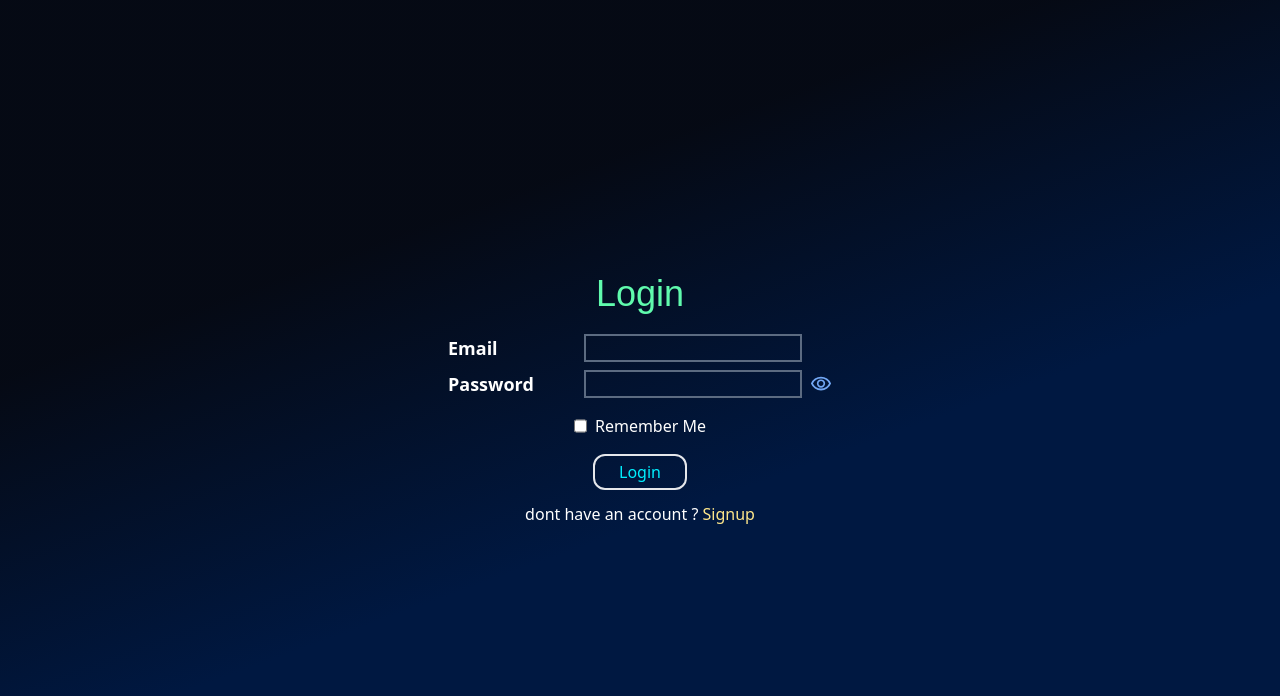
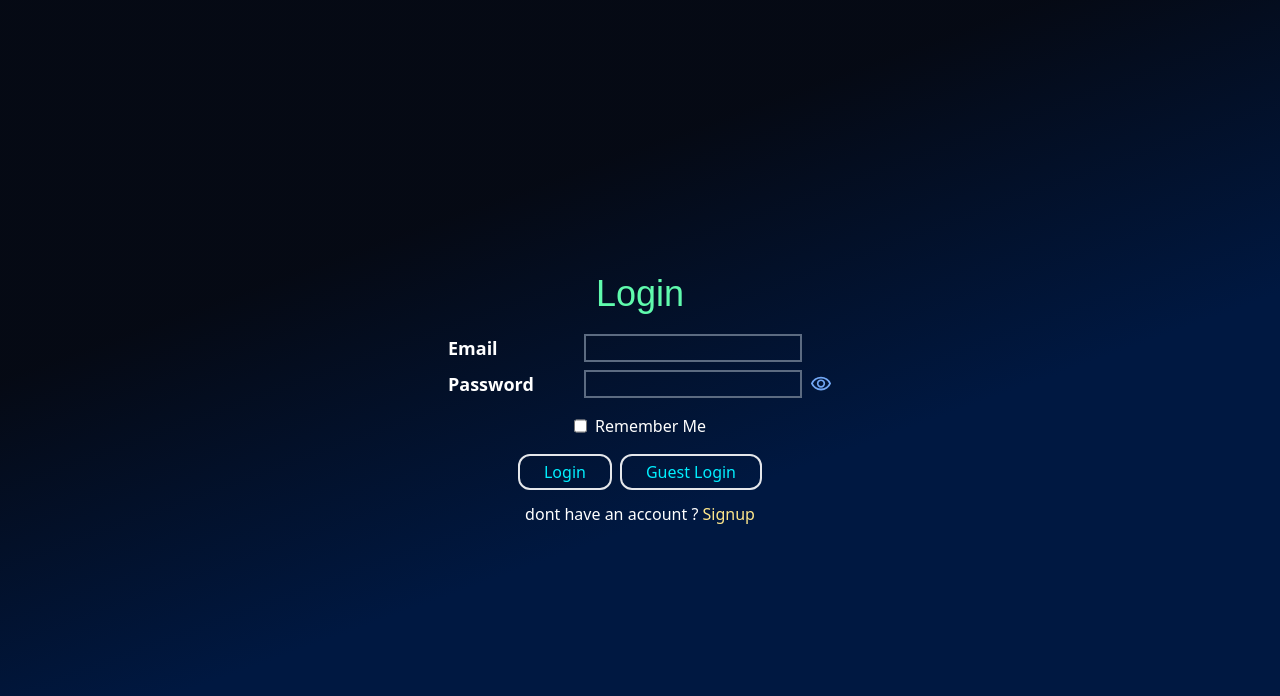
Before and after one commit to Nischa1Mv/passwordManager, a React (Create React App) app: page /login in a window 1280 px wide. Shown: the top 696 px of the page. Built offline with nearby package versions, Linux system fonts and the light colour scheme; no server answers; a web font is replaced by a local one.

Commit message:
added guest login

```diff
--- a/src/auth/login.jsx
+++ b/src/auth/login.jsx
@@ -35,8 +35,8 @@ function Login() {
   const { email, password, error } = state;
 
   useEffect(() => {
-    const savedEmail = localStorage.getItem("email");
-    const savedPassword = localStorage.getItem("password");
+    // const savedEmail = localStorage.getItem("email");
+    // const savedPassword = localStorage.getItem("password");
     // if (savedEmail && savedPassword) {
     //   dispatchEvent({ type: "SET_EMAIL", payload: savedEmail });
     //   dispatchEvent({ type: "SET_PASSWORD", payload: savedPassword });
@@ -105,7 +105,11 @@ function Login() {
       setIsLoading(false);
     }
   };
-
+  const guestAuth = () => {
+    dispatchEvent({ type: "SET_EMAIL", payload: "guest@guest.com" });
+    dispatchEvent({ type: "SET_PASSWORD", payload: "guest123" });
+    setRememberMe(true);
+  };
   return (
     <>
       <div className=" w-screen h-screen text-white flex items-center justify-center">
@@ -152,9 +156,9 @@ function Login() {
               </div>
             </>
           )}
-
+          <div className="flex gap-2 items-center justify-center">
             <button
-            className={`px-6 text- py-1 mt-2 text-[#00f0ff] border-2 rounded-xl transition-transform duration-200 cursor-pointer ${
+              className={`  px-6 py-1 mt-2 text-[#00f0ff] border-2 rounded-xl transition-transform duration-200 cursor-pointer ${
                 isLoading ? "opacity-50 cursor-not-allowed" : "hover:scale-105"
               }`}
               type="submit"
@@ -162,6 +166,15 @@ function Login() {
             >
               {isLoading ? "Logging In..." : "Login"}
             </button>
+            <button
+              onClick={guestAuth}
+              className={`  px-6  py-1 mt-2 text-[#00f0ff] border-2 rounded-xl transition-transform duration-200 cursor-pointer ${
+                isLoading ? "opacity-50 cursor-not-allowed" : "hover:scale-105"
+              }`}
+            >
+              Guest Login
+            </button>
+          </div>
           <div className="mt-1">
             dont have an account ?{" "}
             <span
```
Lines whose indentation alone changed are shown as unchanged.
